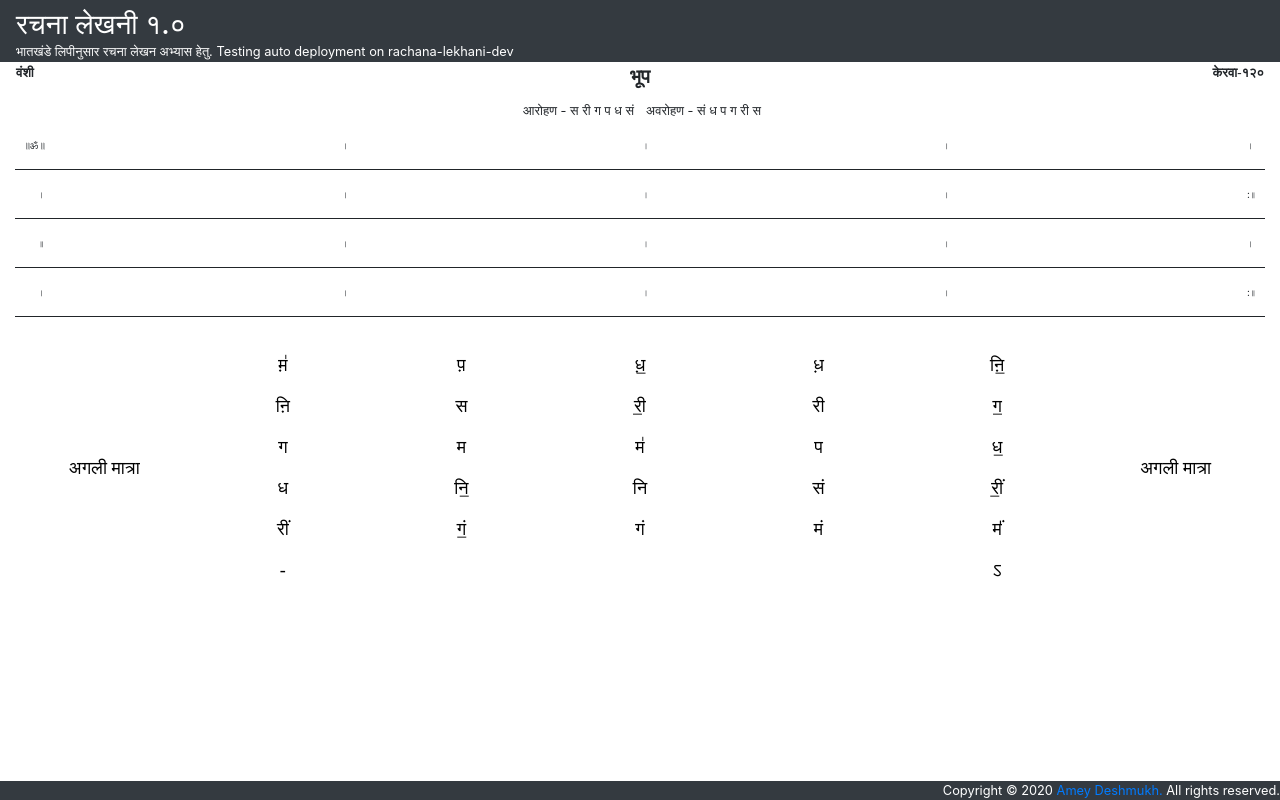
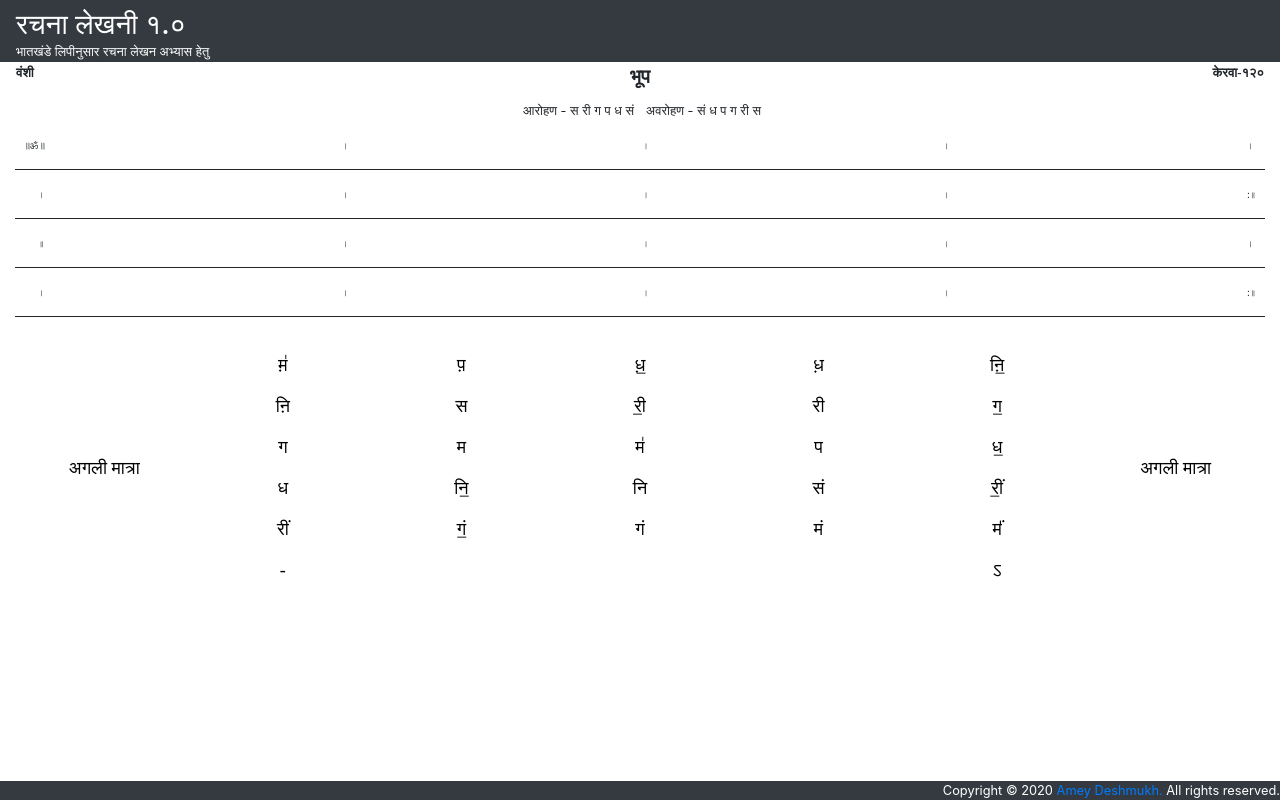
Before and after one commit to ameyzing-deshmukh/amey-lipi-1, an Angular app: page / in a window 1280 px wide. Built offline with nearby package versions, Linux system fonts and the light colour scheme.

Commit message:
Update information.component.html

```diff
--- a/src/app/information/information.component.html
+++ b/src/app/information/information.component.html
@@ -1,6 +1,6 @@
 <div>
     <div class='bg-dark'>
         <h3 class='px-3 py-2 text-white' style="height: 30px;">{{title}}</h3>
-        <small class="px-3 py-2 text-white">भातखंडे लिपीनुसार रचना लेखन अभ्यास हेतु. Testing auto deployment on rachana-lekhani-dev</small>
+        <small class="px-3 py-2 text-white">भातखंडे लिपीनुसार रचना लेखन अभ्यास हेतु</small>
     </div>
 </div>
```
